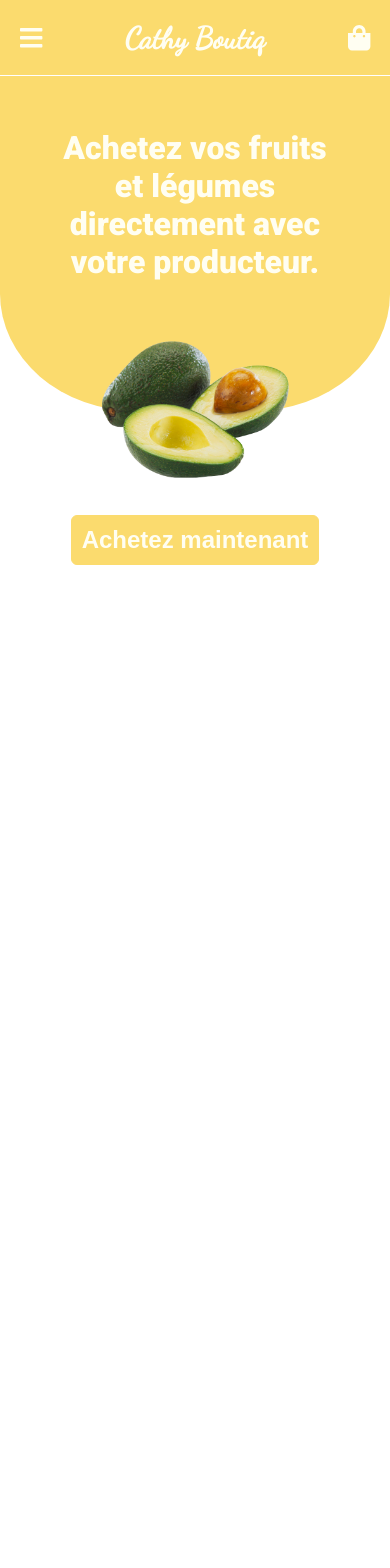
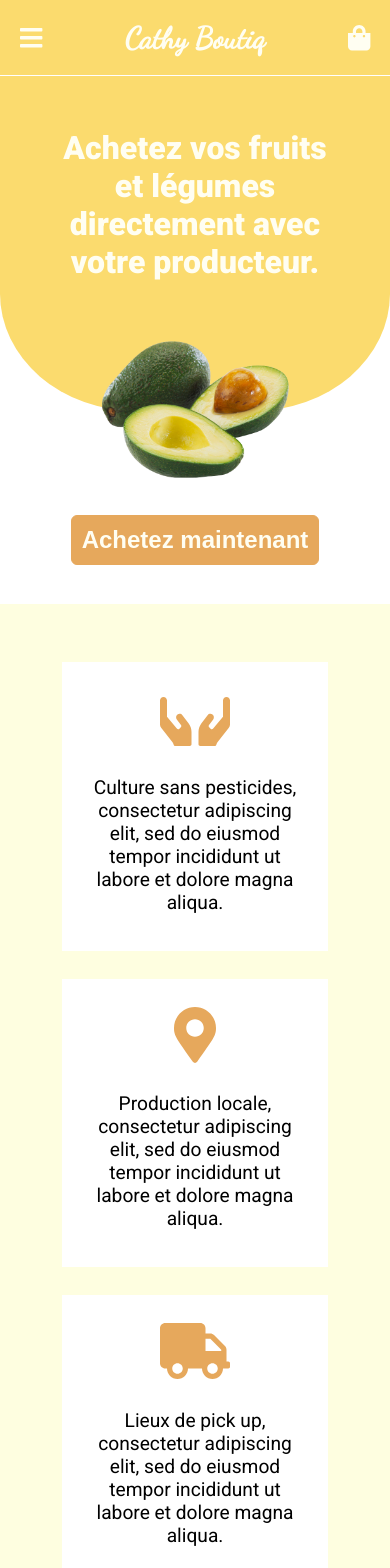
Before and after one commit to emmanuellejaldorau/cathy-boutik, a React (Create React App) app: page / in a window 390 px wide. Shown: the top 1568 px of the page. Before the commit the page ends 844 px from the top, so only its background shows below. Built offline with nearby package versions, Linux system fonts and the light colour scheme.

Commit message:
feat(aboutus): created mobile version

```diff
--- a/src/App.css
+++ b/src/App.css
@@ -64,16 +64,45 @@ html, body, main {
 
 .header-cta {
     margin-top: 8%;
-    background-color: #fbdb6e;
+    background-color: #e6a85c;
     color: #fffef2;
-    border: 1px solid #fbdb6e;
+    border: 1px solid #e6a85c;
     border-radius: 6px;
     font-size: 1.5rem;
     font-weight: bold;
     padding: 10px;
 }
 
+/*--------------------About Us------------------------*/
+.about-us {
+    background-color: #fefee0;
+    padding: 15% 5% 7%;
+    display: flex;
+    flex-direction: column;
+    align-items: center;
+}
 
+.about-us > div {
+    background-color: #fff;
+    width: 60%;
+    padding: 8% 8% 5%;
+    margin-bottom: 8%;
+    display: flex;
+    flex-direction: column;
+    align-items: center;
+    justify-content: space-between;
+}
+
+.about-us-icon{
+    font-size: 3.5rem;
+    margin-bottom: 5%;
+    color: #e6a85c;
+}
+
+.about-us-text{
+    font-size: 1.2rem;
+    text-align: center;
+}
 
 /* DESKTOP------------------------------------------------------------------------------- */
 
--- /dev/null
+++ b/src/components/homepage/AboutUs.tsx
@@ -0,0 +1,23 @@
+import React from 'react';
+import { FontAwesomeIcon } from '@fortawesome/react-fontawesome'
+
+function AboutUs(){
+    return(
+        <div className="about-us">
+            <div>
+                <FontAwesomeIcon icon="hands" className="about-us-icon" />
+                <p className="about-us-text">Culture sans pesticides, consectetur adipiscing elit, sed do eiusmod tempor incididunt ut labore et dolore magna aliqua. </p>
+            </div>
+            <div>
+                <FontAwesomeIcon icon="map-marker-alt" className="about-us-icon" />
+                <p className="about-us-text">Production locale, consectetur adipiscing elit, sed do eiusmod tempor incididunt ut labore et dolore magna aliqua. </p>
+            </div>
+            <div>
+                <FontAwesomeIcon icon="truck" className="about-us-icon" />
+                <p className="about-us-text">Lieux de pick up, consectetur adipiscing elit, sed do eiusmod tempor incididunt ut labore et dolore magna aliqua. </p>
+            </div>
+        </div>
+    )
+}
+
+export default AboutUs;
--- a/src/components/homepage/Homepage.tsx
+++ b/src/components/homepage/Homepage.tsx
@@ -1,10 +1,12 @@
 import React from 'react';
 import Header from './Header';
+import AboutUs from './AboutUs';
 
 function Homepage(){
     return(
         <main>
             <Header />
+            <AboutUs />
         </main>
     )
 }
```
